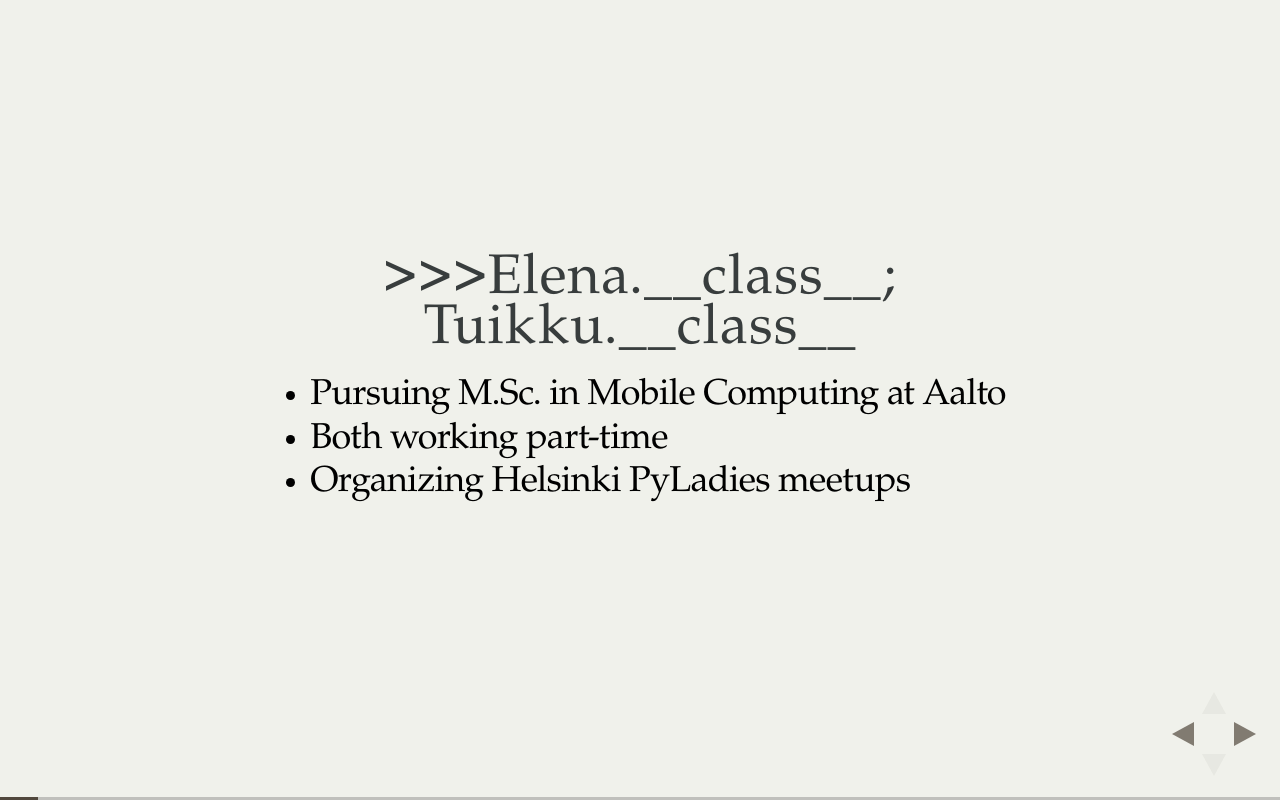
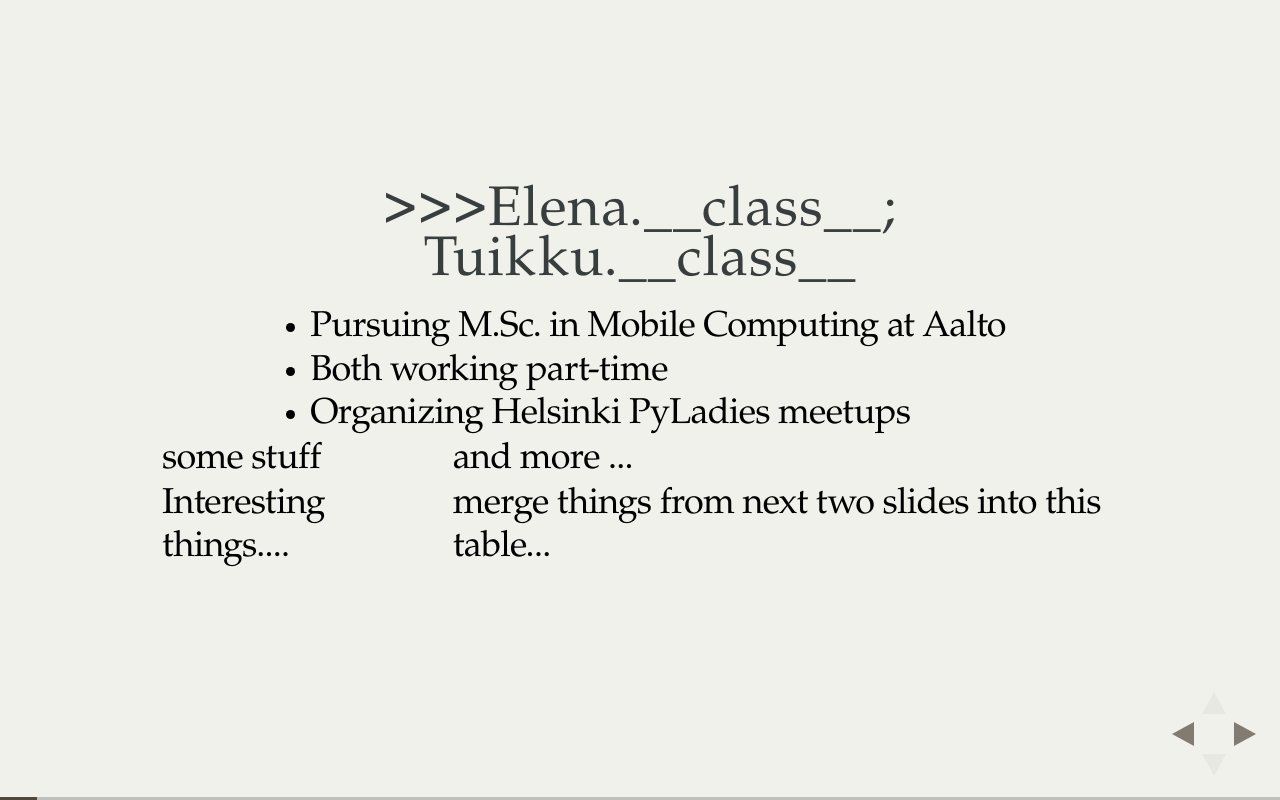
Before and after one commit to pyladieshki/docs, a website: page pycon/index.html in a window 1280 px wide. Both pictures are taken after a click on the element 1251 px from the left and 734 px from the top of the page. Drawn offline with Linux system fonts and the light colour scheme.

Commit message:
table on 1st slide

```diff
--- a/pycon/index.html
+++ b/pycon/index.html
@@ -52,6 +52,17 @@
                             <!--<li></li>-->
                             <!--<li></li>-->
                         </ul>
+
+                        				<table border="0">
+<tr>
+<td>some stuff    </td>
+<td>and more ... </td>
+</tr>
+<tr>
+<td>Interesting things.... </td>
+<td>merge things from next two slides into this table...</td>
+</tr>
+</table>
 				</section>
 				<!-- Example of nested vertical slides -->
 				<section>
@@ -65,6 +76,12 @@
 				  <p> learned to program in it </p>
 				  <p> work (gis programming) </p
 				  <p> TA in Python class <p>
+				</section>
+
+				<section>
+				<p> what our roles are </p>
+				<img width="392" height="261" src="mato.png">
+
 				</section>
 					<section>
                     <h2>help(PyLadies)</h2>
```
